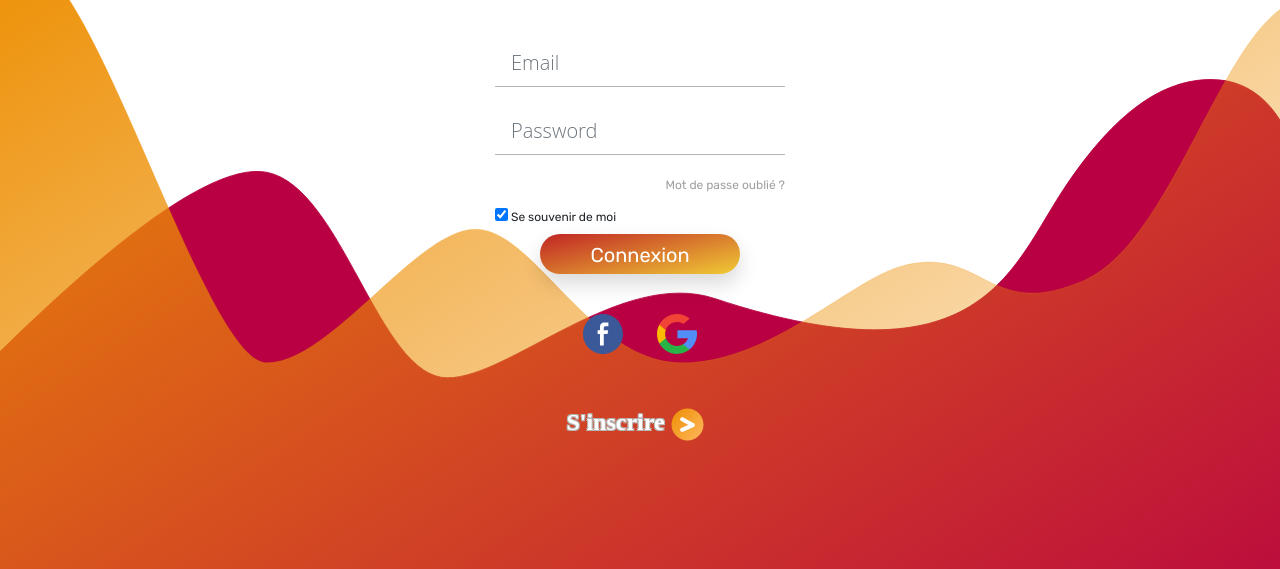
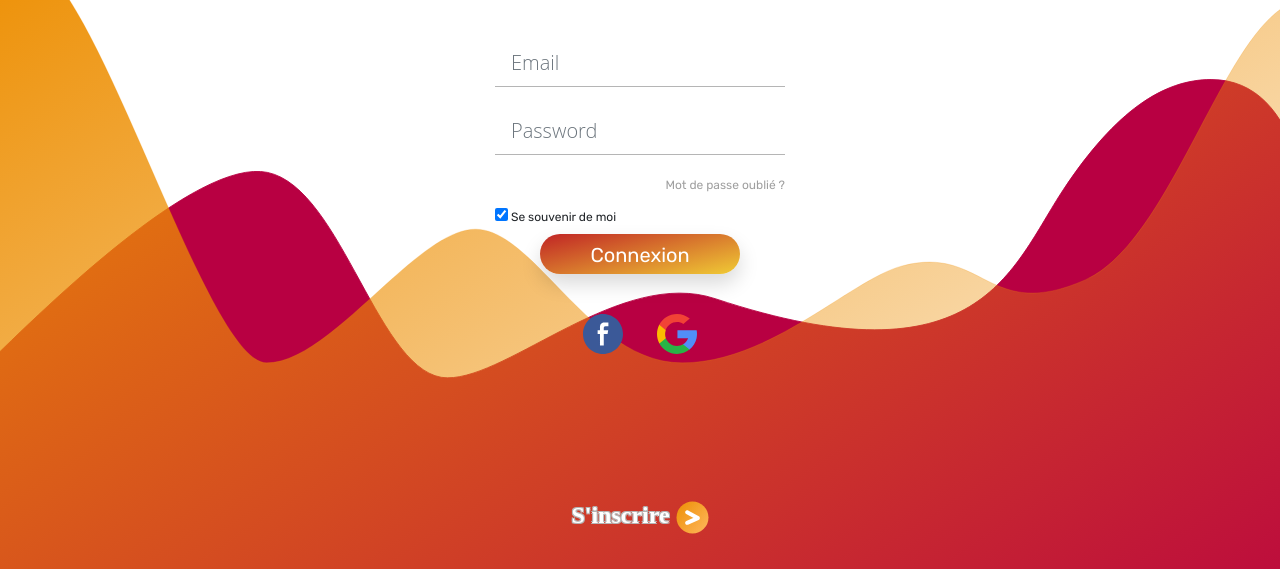
Before and after one commit to eliqs/tripeenofront, a PHP site: page / in a window 1280 px wide. Shown: the part 231-800 px from the top of the page. Run offline with PHP 8.4, Linux system fonts and the light colour scheme.

Commit message:
correction sinscrire position

```diff
--- a/home.html
+++ b/home.html
@@ -67,13 +67,15 @@
             	<img src="img/googleLogo.svg" id="logogoogle">
             </div>
 
- 			<div class="signup">
- 				<a href="signup.html">S'inscrire <img src="img/arrow.svg"></a>
-       		</div>
-
         </div>
 
     </div>
+
+    <div class="row justify-content-center align-items-center">
+	 		<div class="signup">
+ 				<a href="signup.html">S'inscrire <img src="img/arrow.svg"></a>
+       		</div>
+	</div>
 </div>
 
 
--- a/style.css
+++ b/style.css
@@ -133,14 +133,17 @@ input[type="password"]:focus{
   cursor: "pointer";
   margin: 0 auto;
 }
+
 .signup{
-    text-align: center;
+    position:fixed;
+    bottom:35px;
+    /*text-align: center;*/
     cursor:pointer;
-    margin-top: 50px;
+    /*margin-top: 50px;*/
 }
 .signup a {
-  margin-bottom: 50px;
-  margin-right: 10px;
+  /*margin-bottom: 50px;
+  margin-right: 10px;*/
   font-family: Nunito;
   font-size: 24px;
   font-weight: bold;
```
